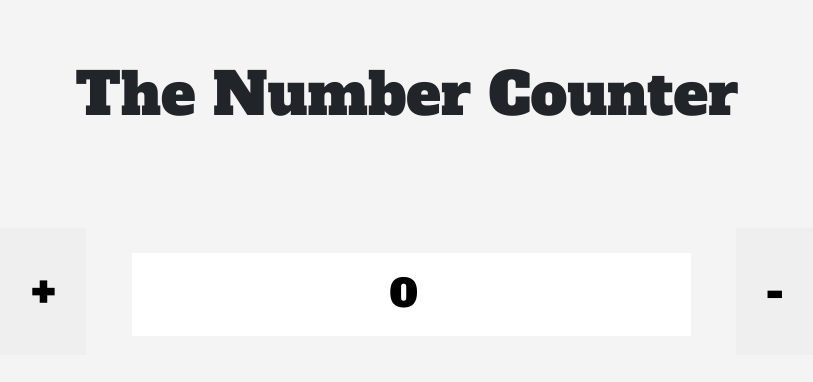
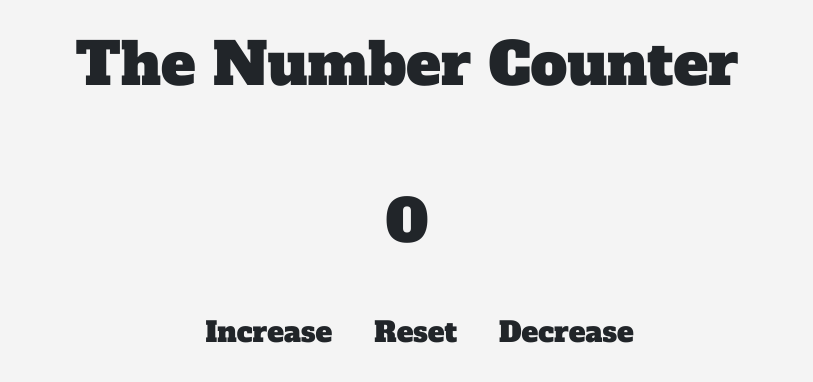
Before and after one commit to Saimun4u/Counter, a plain HTML site: page index.html in a window 1280 px wide. Shown: the whole page, without its empty margins (233-1046 px from the left). Drawn offline with nearby package versions, Linux system fonts and the light colour scheme.

Commit message:
Number change and logic set

```diff
--- a/app.js
+++ b/app.js
@@ -1,6 +1,23 @@
-//Select DOM Elements
+//Set initial count
+let count = 0;
 
-const board = document.getElementById("board");
-const increaseBtn = document.querySelector('.btn-increase');
-const increaseBtn = document.querySelector('.btn-decrease');
-const formInput = document.querySelector('.uservalue')
+//Select value and buttons
+
+const value = document.querySelector('#value');
+const btns = document.querySelectorAll('.btn');
+
+btns.forEach((btn)=>{
+    btn.addEventListener('click', e => {
+        // console.log(e.currentTarget.classList)
+        const style = e.currentTarget.classList;
+        if (style.contains('increase')){
+            count++;
+        } else if (style.contains('decrease')){
+            count--;
+        }
+        else{
+            count = 0;
+        }
+        value.textContent =count;
+    })
+})
--- a/index.html
+++ b/index.html
@@ -15,11 +15,10 @@
   <body>
     <h1>The Number Counter</h1>
     <div class="container">
-        <form id="board">
-            <button class="btn-increase">+</button>
-            <input type="number" class="userhit" value="0">
-            <button class="btn-decrease">-</button>
-        </form>
+            <span id="value">0</span>
+            <button class="btn increase">Increase</button>
+            <button class="btn reset">Reset</button>
+            <button class="btn decrease">Decrease</button>
     </div>
 
 
--- a/style.css
+++ b/style.css
@@ -8,19 +8,20 @@ body {
   min-height: 100vh;
   align-items: center;
   justify-content: center;
-  /* display: flex; */
+  min-width: 100%;
   margin: 0;
 }
 
 h1 {
   font-size: 58px;
-  padding: 60px 60px;
+  padding: 30px 20px;
   text-align: center;
 }
 
 .container {
   text-align: center;
   margin: 0 auto;
+  padding: ;
 }
 
 #board {
@@ -36,23 +37,44 @@ h1 {
   border: 3px solid #fff;
 }
 
-.btn-increase {
-  padding: 30px 30px;
-  font-size: 45px;
-  margin-right: 0.9em;
-  border-style: none;
+.increase {
+  padding: 5px 5px;
+  font-size: 28px;
+  margin-left: 0.9em;
+  border-radius: 5px;
+  border-style: 2px solid #444;
 }
 
-.btn-decrease {
-  padding: 30px 30px;
-  font-size: 45px;
+.decrease {
+  padding: 5px 5px;
+  font-size: 28px;
   margin-left: 0.9em;
-  border-style: none;
+  border-radius: 5px;
+  border-style: 2px solid #444;
 }
 
-.btn-increase:hover {
+.reset {
+  padding: 5px 5px;
+  font-size: 28px;
+  margin-left: 0.9em;
+  border-radius: 5px;
+  border-style: 2px solid #444;
+}
+
+.increase:hover {
   color: rgb(4, 160, 25);
 }
-.btn-decrease:hover {
+
+.reset:hover {
+  color: rgb(97, 209, 218);
+}
+
+.decrease:hover {
   color: rgb(223, 87, 9);
 }
+
+#value {
+  font-size: 58px;
+  display: block;
+  padding: 40px 20px;
+}
```
